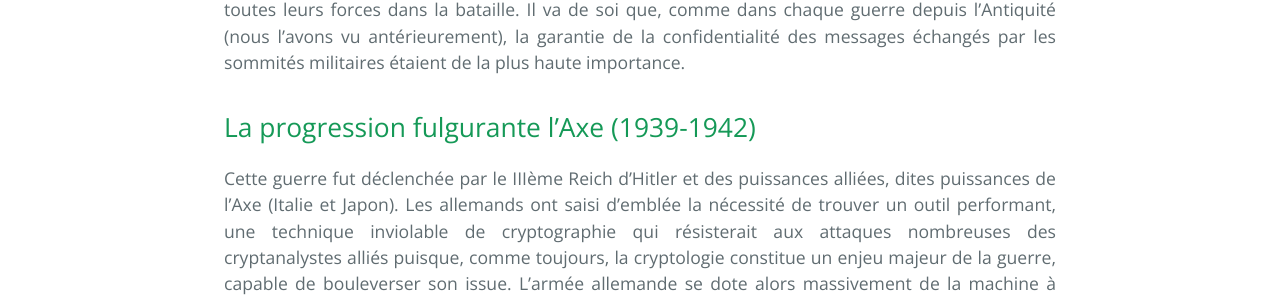
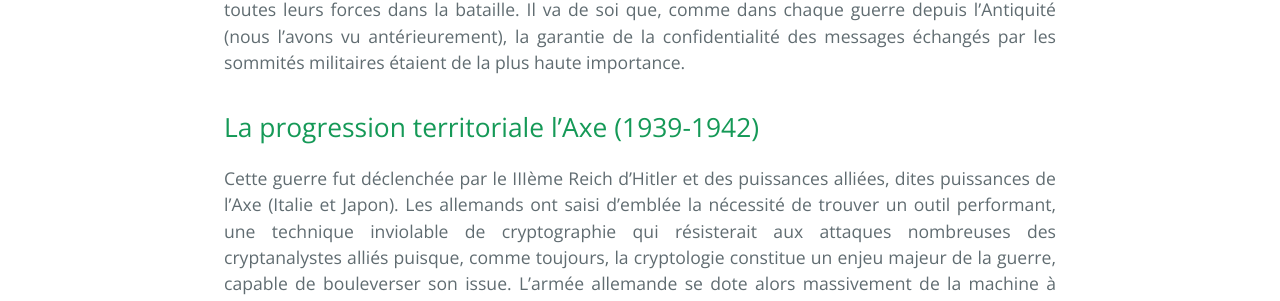
Before and after one commit to SamuelGallay/CryptoTPE, a Jekyll site: the page built from pages/3_Guerres/2_contexte.md, in a window 1280 px wide and 900 px high, scrolled down 419 px. Shown: the part 151-452 px from the top of the window. Built offline with Jekyll 4.4.1, drawn with Linux system fonts in a browser that asks for light colours; our own code applies the rules of GitHub Pages for plain Markdown files.

Commit message:
Update 2_contexte.md

```diff
--- a/pages/3_Guerres/2_contexte.md
+++ b/pages/3_Guerres/2_contexte.md
@@ -9,7 +9,7 @@ menu: /guerres/
 
  Durant la seconde guerre mondiale, guerre à la férocité inédite dans l’histoire, les pays mobilisèrent toutes leurs forces dans la bataille. Il va de soi que, comme dans chaque guerre depuis l’Antiquité (nous l’avons vu antérieurement), la garantie de la confidentialité des messages échangés par les sommités militaires étaient de la plus haute importance.
 
-## La progression fulgurante l'Axe (1939-1942)
+## La progression territoriale l'Axe (1939-1942)
 
 Cette guerre fut déclenchée par le IIIème Reich d’Hitler et des puissances alliées, dites puissances de l’Axe (Italie et Japon). Les allemands ont saisi d’emblée la nécessité de trouver un outil performant, une technique inviolable de cryptographie qui résisterait aux attaques nombreuses des cryptanalystes alliés puisque, comme toujours, la cryptologie constitue un enjeu majeur de la guerre, capable de bouleverser son issue. L'armée allemande se dote alors massivement de la machine à chiffrer [Enigma]({{ "/enigma-fonctionnement/" | relative_url }}), inventée en 1918 par Arthur Scherbius et Richard Ritter. Jusqu’en 1942, la tactique d’Hitler fonctionna admirablement ; son plan se déroula sans accroc, à ceci près qu’il n’avait point encore fait plier les valeureux britanniques qui résistèrent seuls face aux bombardements allemands, après les capitulations successives de la Pologne et de la France.
 
```
